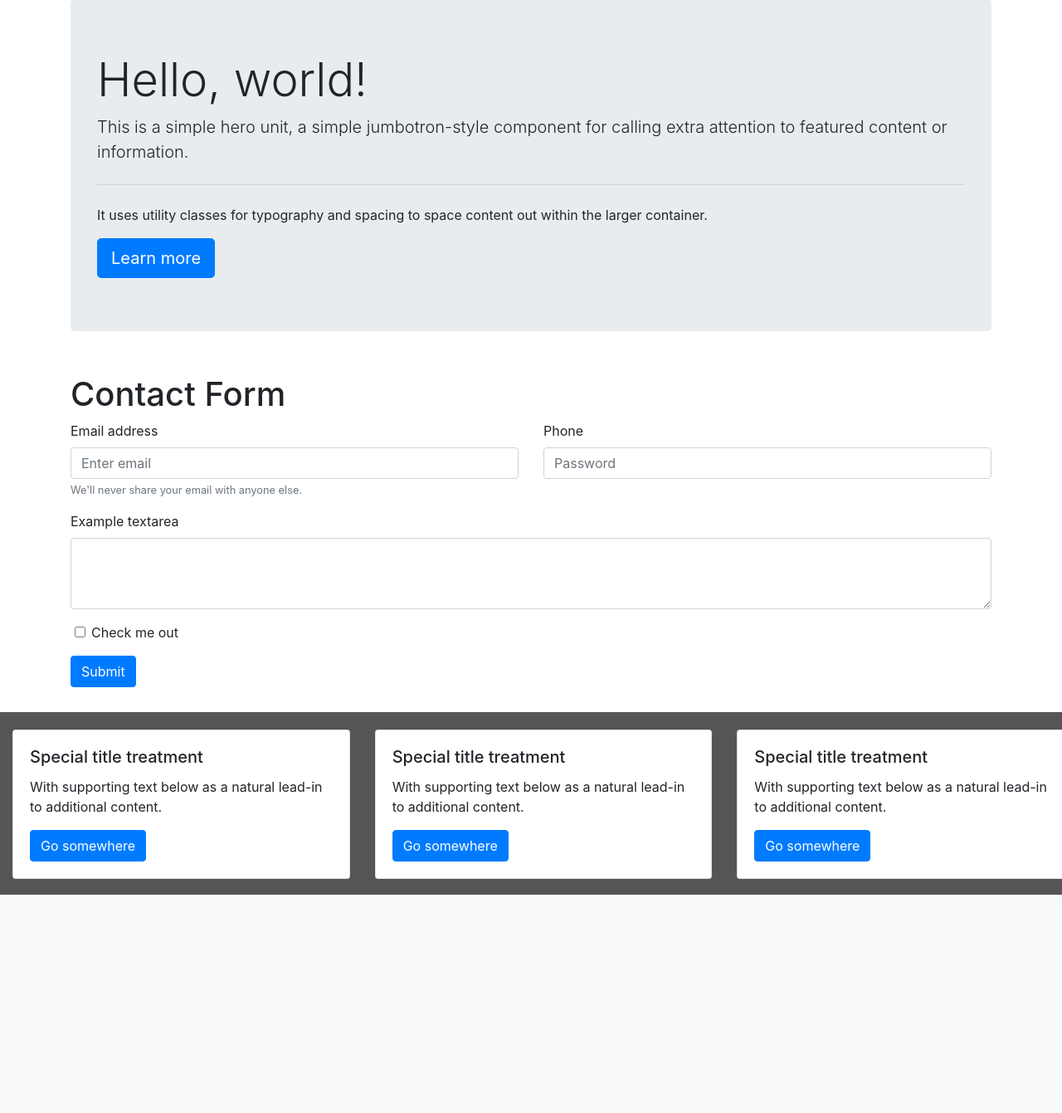
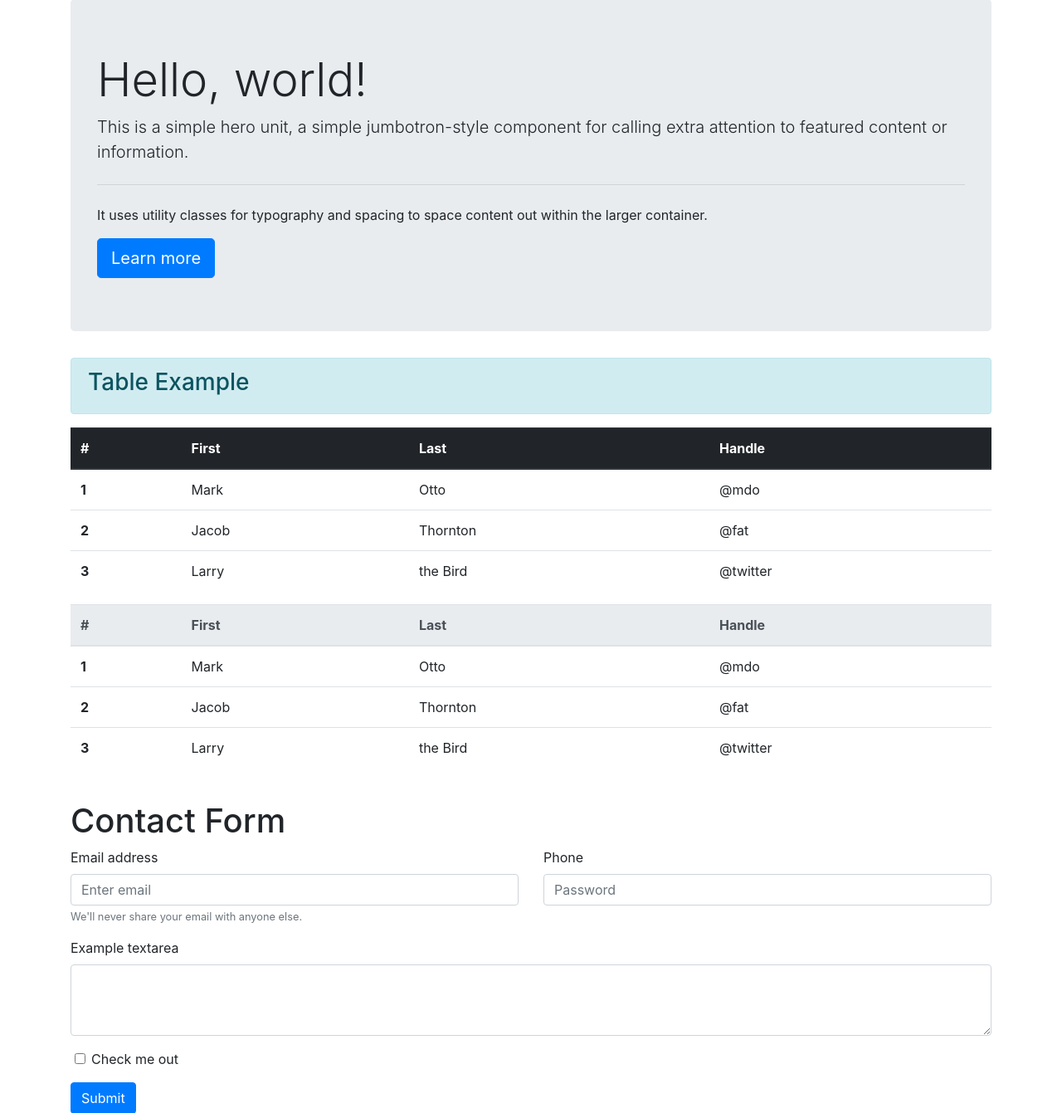
Before and after one commit to saug/glint, a PHP site: page / in a window 1280 px wide. Shown: the part 706-2047 px from the top of the page at 83% size. Before the commit the page ends 1784 px from the top, so only its background shows below. Run offline with PHP 8.4, Linux system fonts and the light colour scheme; grey boxes labelled with a size stand in for pictures from a placeholder-image service; some libraries are stand-ins or nearby versions.

Commit message:
Added table in index

```diff
--- a/index.php
+++ b/index.php
@@ -41,6 +41,73 @@
 		<a class="btn btn-primary btn-lg" href="#" role="button">Learn more</a>
 	</div>
 
+	<div class="table-example">
+		<div class="alert alert-info" role="alert">
+			<h3>Table Example</h3>
+		</div>
+		<table class="table">
+			<thead class="thead-dark">
+				<tr>
+					<th scope="col">#</th>
+					<th scope="col">First</th>
+					<th scope="col">Last</th>
+					<th scope="col">Handle</th>
+				</tr>
+			</thead>
+			<tbody>
+				<tr>
+					<th scope="row">1</th>
+					<td>Mark</td>
+					<td>Otto</td>
+					<td>@mdo</td>
+				</tr>
+				<tr>
+					<th scope="row">2</th>
+					<td>Jacob</td>
+					<td>Thornton</td>
+					<td>@fat</td>
+				</tr>
+				<tr>
+					<th scope="row">3</th>
+					<td>Larry</td>
+					<td>the Bird</td>
+					<td>@twitter</td>
+				</tr>
+			</tbody>
+		</table>
+
+		<table class="table">
+			<thead class="thead-light">
+				<tr>
+					<th scope="col">#</th>
+					<th scope="col">First</th>
+					<th scope="col">Last</th>
+					<th scope="col">Handle</th>
+				</tr>
+			</thead>
+			<tbody>
+				<tr>
+					<th scope="row">1</th>
+					<td>Mark</td>
+					<td>Otto</td>
+					<td>@mdo</td>
+				</tr>
+				<tr>
+					<th scope="row">2</th>
+					<td>Jacob</td>
+					<td>Thornton</td>
+					<td>@fat</td>
+				</tr>
+				<tr>
+					<th scope="row">3</th>
+					<td>Larry</td>
+					<td>the Bird</td>
+					<td>@twitter</td>
+				</tr>
+			</tbody>
+		</table>
+	</div>
+
 	<div class="contact-form" style="padding-top: 20px; margin-top: 20px;">
 		<h1>Contact Form</h1>
 		<form>
```
